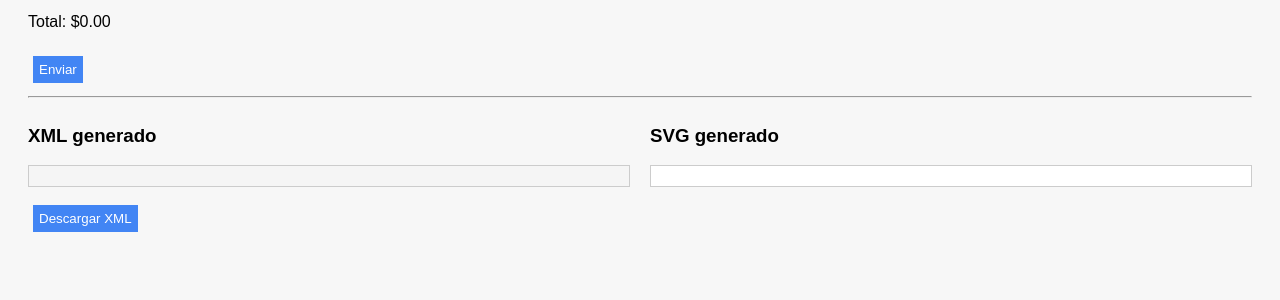
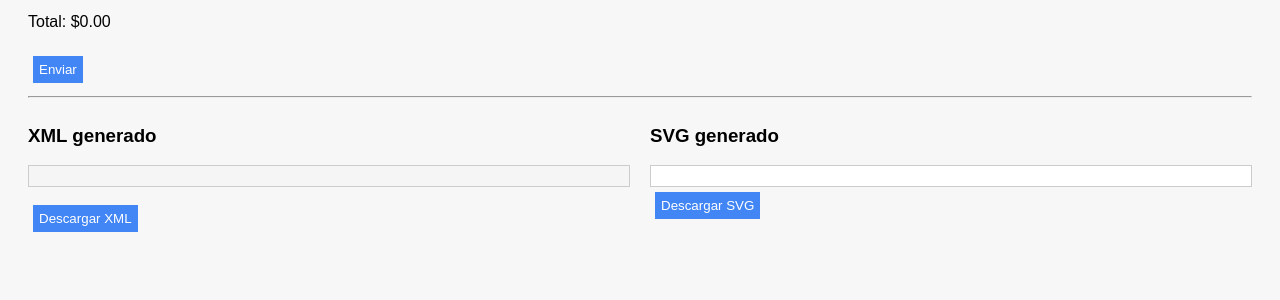
Before and after one commit to HopeRiois/facturacion-electronica, a PHP site: page / in a window 1280 px wide. Shown: the part 448-748 px from the top of the page. Run offline with PHP 8.4, Linux system fonts and the light colour scheme; data that the repository does not hold is empty.

Commit message:
MER, dowload and update svg

```diff
--- a/public/index.php
+++ b/public/index.php
@@ -60,16 +60,17 @@
         <div style="flex: 1;">
             <h3>XML generado</h3>
             <pre id="xmlPreview" style="background: #f5f5f5; padding: 10px; border: 1px solid #ccc; max-height: 400px; overflow: auto;"></pre>
+            <button id="descargarXML" onclick="descargarXML()">Descargar XML</button>
         </div>
 
         <!-- Columna SVG -->
         <div style="flex: 1;">
             <h3>SVG generado</h3>
             <div id="graficoSVG" style="background: #fff; padding: 10px; border: 1px solid #ccc;"></div>
+            <button id="descargarSVG" onclick="descargarSVG()">Descargar SVG</button>
         </div>
     </div>
 
-    <button id="descargarXML" onclick="descargarXML()">Descargar XML</button>
 
     <script src="js/app.js"></script>
 </body>
```
Also changed, not shown: public/js/app.js, 2 other files.
